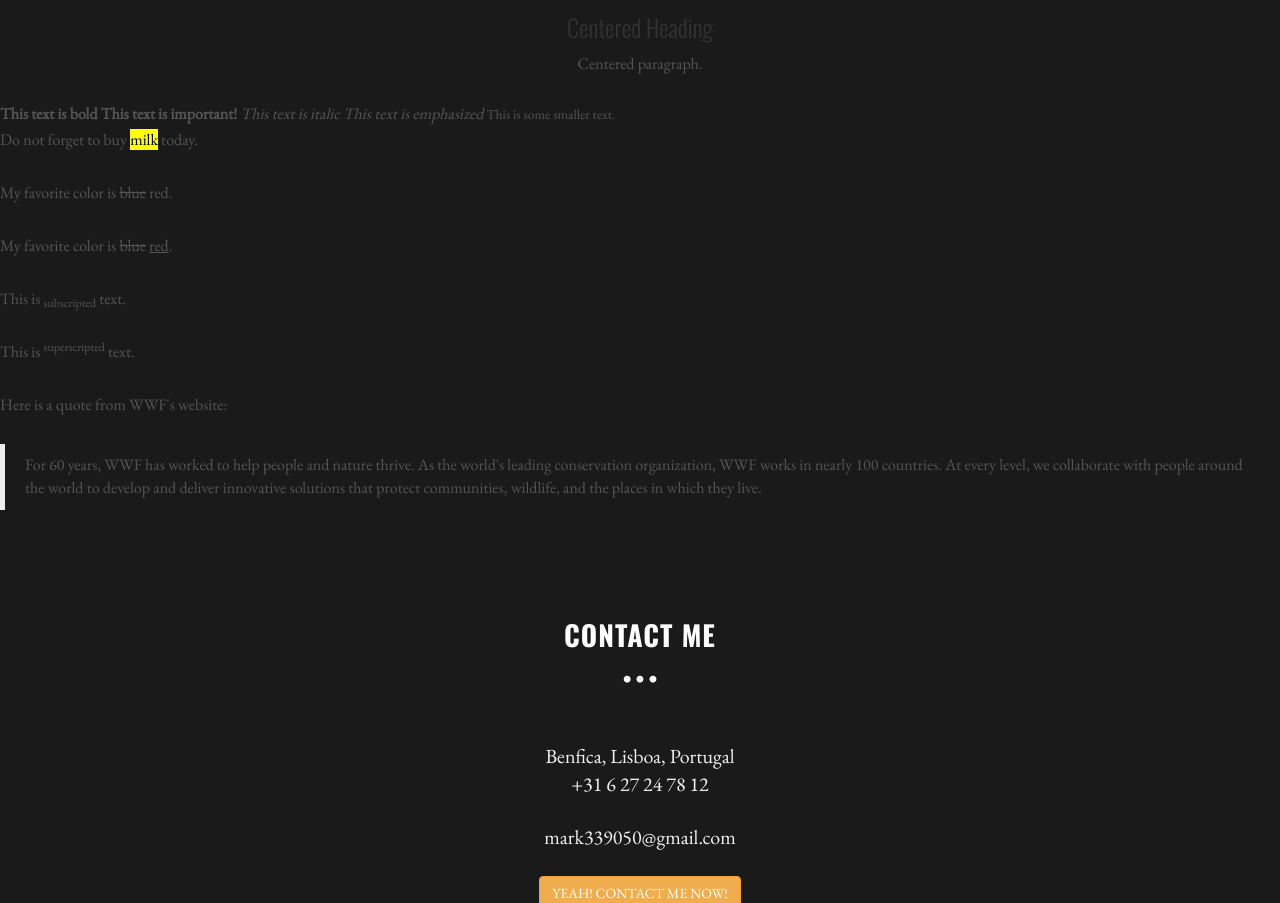
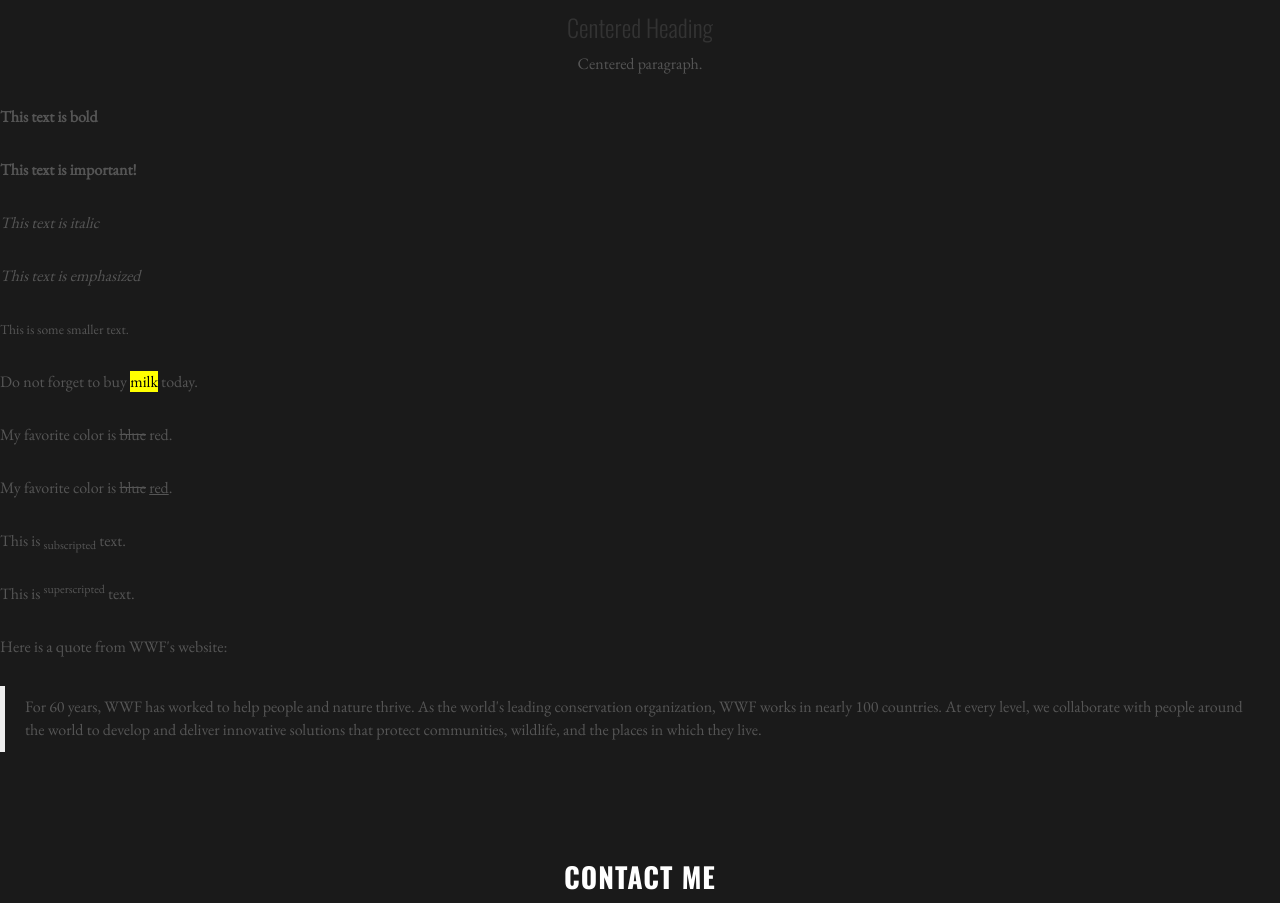
Before and after one commit to MarkZian/PortfolioMark2, a plain HTML site: page index.html in a window 1280 px wide. Shown: the part 3808-4711 px from the top of the page. Drawn offline with nearby package versions, Linux system fonts and the light colour scheme.

Commit message:
Update index.html

```diff
--- a/index.html
+++ b/index.html
@@ -162,11 +162,11 @@ HTML elements label pieces of content such as "this is a heading", "this is a pa
 	  <h3 style="text-align:center;">Centered Heading</h3>
 <p style="text-align:center;">Centered paragraph.</p>
 
-	  <b>This text is bold</b>
-	  <strong>This text is important!</strong>
-	  <i>This text is italic</i>
-	  <em>This text is emphasized</em>
-	  <small>This is some smaller text.</small>
+	  <p><b>This text is bold</b></p>
+	<p><strong>This text is important!</strong></p>
+	  <p><i>This text is italic</i></p>
+	  <p><em>This text is emphasized</em></p>
+	  <p><small>This is some smaller text.</small></p>
 	  <p>Do not forget to buy <mark>milk</mark> today.</p>
 	  <p>My favorite color is <del>blue</del> red.</p>
 	  <p>My favorite color is <del>blue</del> <ins>red</ins>.</p>
```
